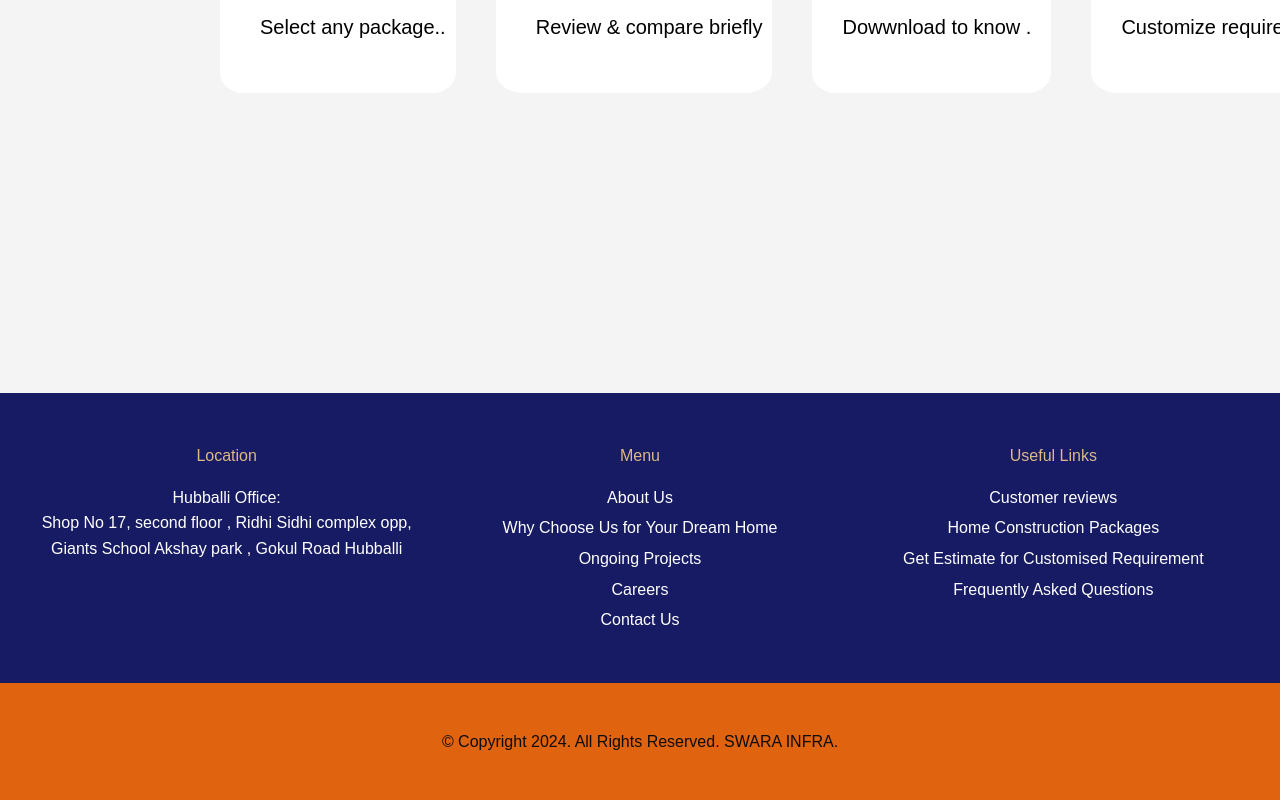
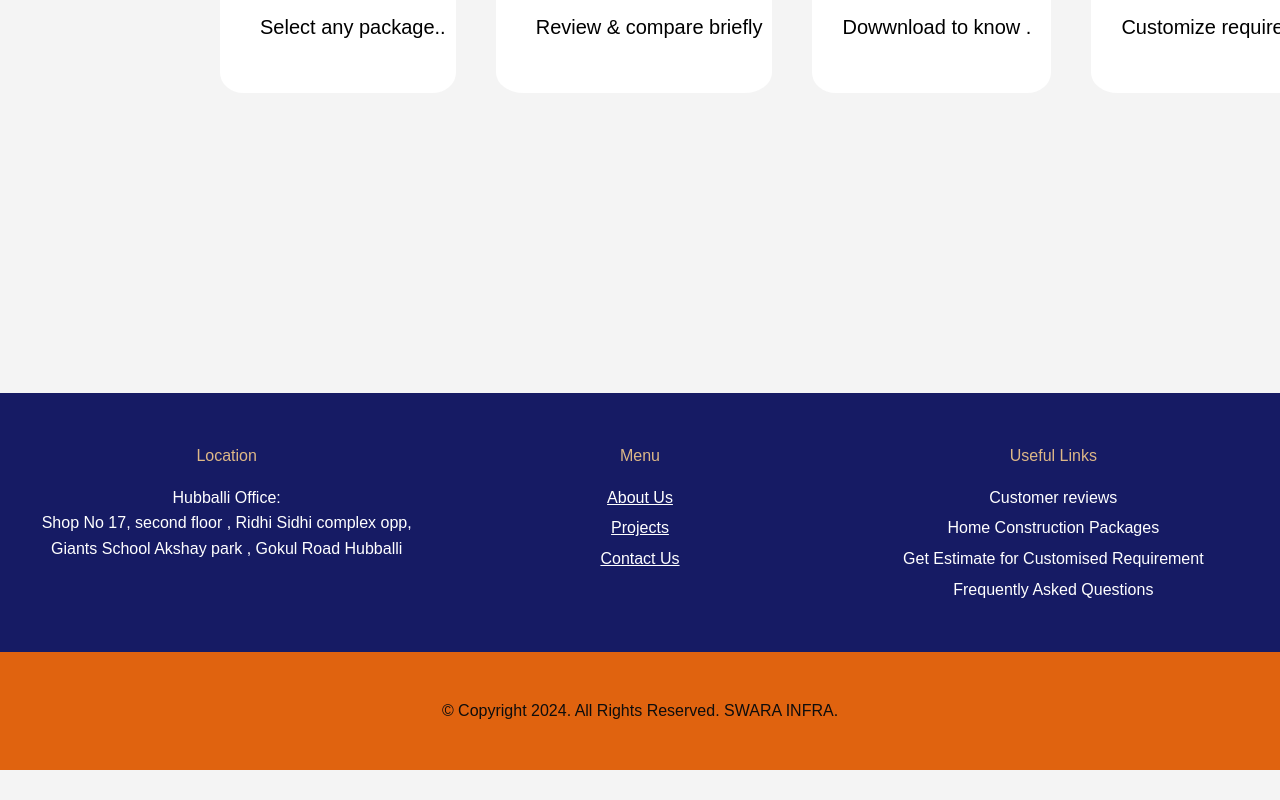
Before and after one commit to MANJU4440/SwaraInfra, a React (Create React App) app: page /packages in a window 1280 px wide. Shown: the part 3008-3808 px from the top of the page. After the commit the page ends 3778 px from the top, so only its background shows below. Built offline with nearby package versions, Linux system fonts and the light colour scheme.

Commit message:
added logo and cahnged to swarainfra and added linl

```diff
--- a/package.json
+++ b/package.json
@@ -1,5 +1,5 @@
 {
-  "homepage": "https://MANJU4440.github.io/SwaraInfra",
+  "homepage": "https://swarainfra.homes",
   "name": "SwaraInfra",
   "version": "0.1.0",
   "private": true,
--- a/src/components/Footer.jsx
+++ b/src/components/Footer.jsx
@@ -1,5 +1,6 @@
 // Footer.js
 import React from 'react';
+import { Link } from 'react-router-dom';
 import '../stylesheet/footer.css';
 // import '../stylesheet/header.css';
 import WhatsappIcon from '../assets/whatsappicon.png';
@@ -30,11 +31,11 @@ function Footer () {
           <div className="footer-section">
             <h3>Menu</h3>
             <ul>
-              <li>About Us</li>
-              <li>Why Choose Us for Your Dream Home</li>
-              <li>Ongoing Projects</li>
-              <li>Careers</li>
-              <li>Contact Us</li>
+              <li><Link to="/aboutus" style={{color:'white'}} >About Us</Link></li>
+              {/* <li>Why Choose Us for Your Dream Home</li> */}
+              <li><Link to="/SwaraInfra" style={{color:'white'}}>Projects</Link></li>
+              {/* <li>Careers</li> */}
+              <li><Link to="/contact" style={{color:'white'}} >Contact Us</Link></li>
             </ul>
           </div>
           <div className="footer-section">
--- a/src/pages/AboutUs.jsx
+++ b/src/pages/AboutUs.jsx
@@ -25,7 +25,7 @@ function AboutUs() {
                 <h2>About <span>Us</span></h2>
                 <p id="first">(BUILDING AS PER <span>YOUR CONVENIENCE</span>...)</p>
                 <p id="next">
-                    BuildAhome is a one-stop solution for all your home construction needs, providing the most
+                    Swara-Infra is a one-stop solution for all your home construction needs, providing the most
                     comprehensive, turnkey, end-to-end services and solutions for all your home building requirements
                     and desires. If you own land, choose us to convert your dream home construction into reality by
                     involving yourselves with our civil experts.
```
Also changed, not shown: public/manifest.json.
